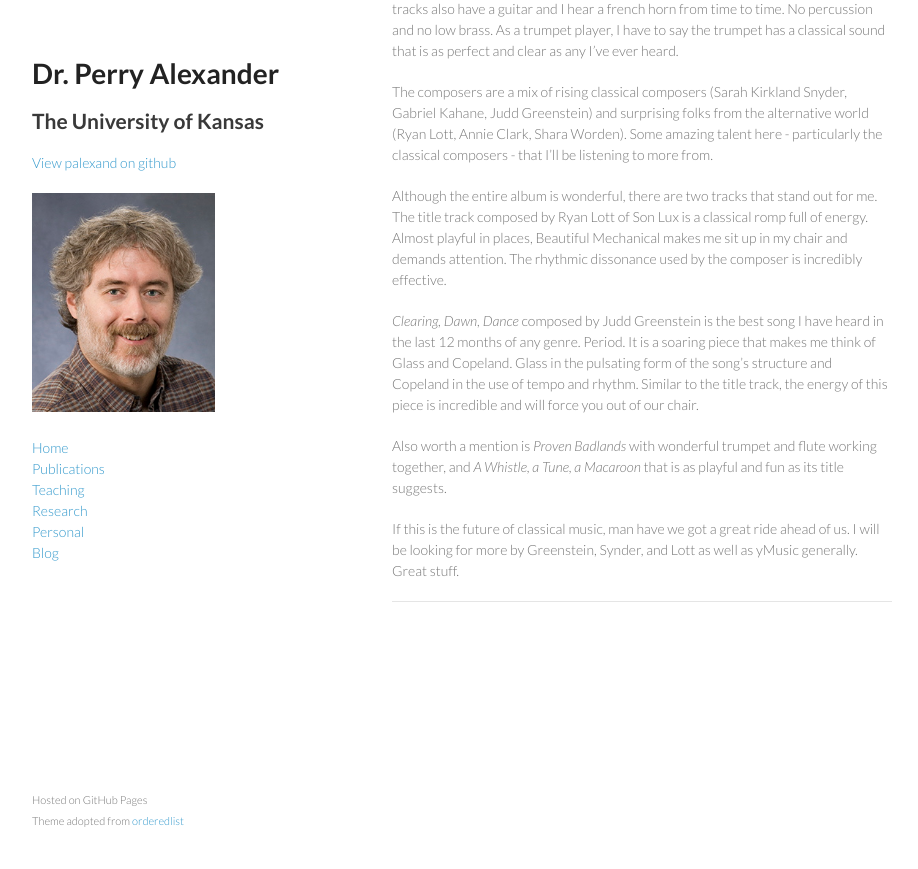
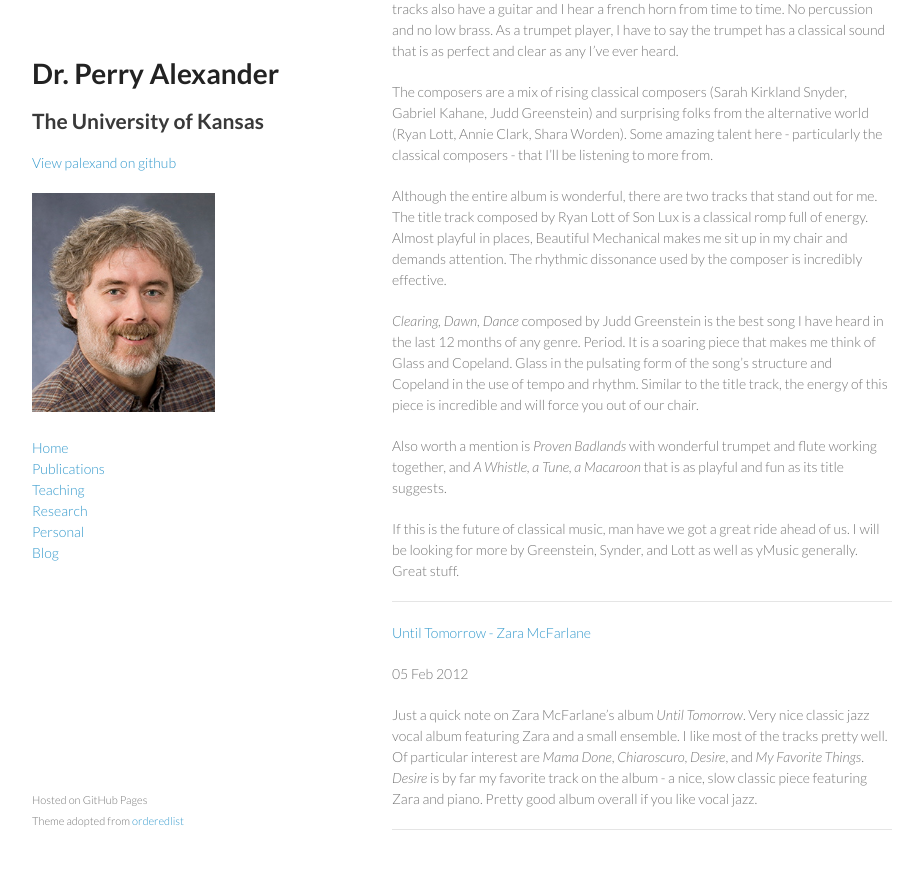
Before and after one commit to palexand/palexand.github.io, a Jekyll site: the page built from blog.md, in a window 1280 px wide and 900 px high, scrolled down 13876 px. Shown: the top 869 px of the window, without its empty margins (178-1096 px from the left). Built offline with Jekyll 4.4.1, drawn with Linux system fonts in a browser that asks for light colours.

Commit message:
moving posts from blogger

```diff
--- a/_posts/2012-2-5-Until-Tomorrow-Zara-McFarlane.md
+++ b/_posts/2012-2-5-Until-Tomorrow-Zara-McFarlane.md
@@ -1,3 +1,9 @@
+---
+layout: blog
+categories: blog music
+title: Until Tomorrow - Zara McFarlane
+---
+
 Just a quick note on Zara McFarlane's album *Until Tomorrow*.  Very nice
 classic jazz vocal album featuring Zara and a small ensemble.  I like
 most of the tracks pretty well.  Of particular interest are *Mama Done*,
```
